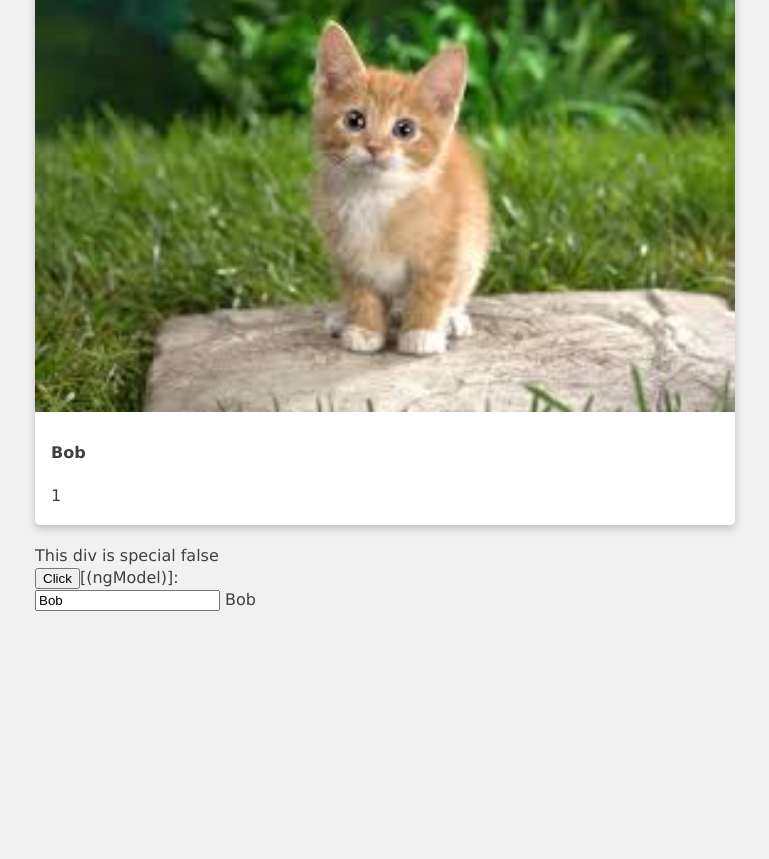
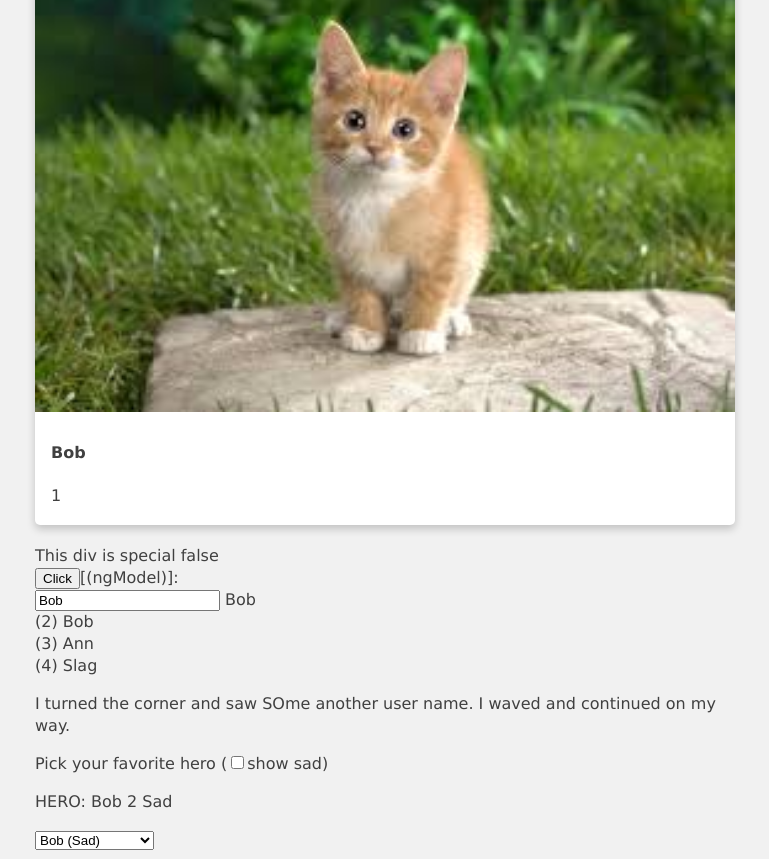
Before and after one commit to sedukhsergey/angular-todo-heroes, an Angular app: page /reusable-template in a window 1280 px wide. Shown: the part 248-1107 px from the top of the page, without its empty margins (255-1024 px from the left). Before the commit the page ends 867 px from the top, so only its background shows below. Built offline with nearby package versions, Linux system fonts and the light colour scheme; what angular-in-memory-web-api would draw is missing.

Commit message:
add form

```diff
--- a/src/app/app-routing.module.ts
+++ b/src/app/app-routing.module.ts
@@ -13,6 +13,7 @@ import {TodosServerFetchingComponent} from './pages/todos-server-fetching/todos-
 import {ModalComponent} from './pages/modal/modal.component';
 import {InputFormComponent} from './pages/input-form/input-form.component';
 import {ReusableTemplateComponent} from './pages/reusable-template/reusable-template.component';
+import {SwitchCaseComponent} from "./pages/switch-case/switch-case.component";
 
 const routes: Routes = [
   { path: '', redirectTo: '/dashboard', pathMatch: 'full' },
@@ -29,6 +30,7 @@ const routes: Routes = [
   { path: 'modal', component: ModalComponent},
   { path: 'input-form', component: InputFormComponent},
   { path: 'reusable-template', component: ReusableTemplateComponent},
+  { path: 'switch-case', component: SwitchCaseComponent},
 ];
 
 @NgModule({
--- a/src/app/modules/header/header.component.html
+++ b/src/app/modules/header/header.component.html
@@ -14,5 +14,6 @@
 		<a routerLink="/modal">Modal</a>
 		<a routerLink="/input-form">Input Form</a>
 		<a routerLink="/reusable-template">Reusable Template</a>
+		<a routerLink="/switch-case">Switch Case</a>
 	</nav>
 </header>
--- a/src/app/pages/reusable-template/reusable-template.component.html
+++ b/src/app/pages/reusable-template/reusable-template.component.html
@@ -15,4 +15,30 @@
 		<input [ngModel]="currentItem.name"  (ngModelChange)="setUppercaseName($event)" name='name' id="example-ngModel">
 		{{currentItem.name}}
 	</form>
+	<div *ngFor="let item of users; trackBy: trackByItems">
+		({{item.id}}) {{item.name}}
+	</div>
+
+	<p>
+		I turned the corner
+		<ng-container *ngIf="anotherUser">
+			and saw {{anotherUser.name}}. I waved
+		</ng-container>
+		and continued on my way.
+	</p>
+
+	<div>
+		Pick your favorite hero
+		(<label><input type="checkbox" [checked]="showSad" (change)="showSad = !showSad">show sad</label>)
+	</div>
+	<p *ngIf="hero" >HERO: {{hero.name}} {{hero.id}} {{hero.emotion}}</p>
+	<select [(ngModel)]="hero">
+		<option [ngValue]="emptyHero">{{emptyHero.name}}</option>
+		<ng-container *ngFor="let h of heroes">
+			<ng-container *ngIf="showSad || h.emotion !== 'sad'">
+				<option [ngValue]="h">{{h.name}} ({{h.emotion}})</option>
+			</ng-container>
+		</ng-container>
+	</select>
+
 </div>
--- a/src/app/pages/reusable-template/reusable-template.component.ts
+++ b/src/app/pages/reusable-template/reusable-template.component.ts
@@ -1,7 +1,40 @@
 import {Component, OnInit, ViewChild} from '@angular/core';
 import { data } from './data';
 import {NgForm} from '@angular/forms';
-import {Template} from '@angular/compiler/src/render3/r3_ast';
+interface Item {
+  id: number;
+  name: string;
+}
+
+interface Hero {
+  name: string;
+  id: number;
+  emotion: string;
+}
+
+const heroes: Hero[] = [{
+  id: 2,
+  name: 'Bob',
+  emotion: 'Sad'
+},
+  {
+    id: 3,
+    name: 'Ann',
+    emotion: 'happy'
+  },
+  {
+    id: 4,
+    name: 'Slag',
+    emotion: 'confused'
+  },
+  {
+    id: 5,
+    name: 'Mary',
+    emotion: 'confused'
+  }
+]
+
+
 @Component({
   selector: 'app-reusable-template',
   templateUrl: './reusable-template.component.html',
@@ -9,6 +42,25 @@ import {Template} from '@angular/compiler/src/render3/r3_ast';
 })
 export class ReusableTemplateComponent implements OnInit {
   @ViewChild('form') form: NgForm;
+  users = [
+    {
+      id: 2,
+      name: 'Bob'
+    },
+    {
+    id: 3,
+    name: 'Ann'
+    },
+    {
+      id: 4,
+      name: 'Slag'
+    }
+  ];
+  showSad = false;
+  hero: Hero | null = null;
+  heroes = heroes;
+  anotherUser = {name: 'SOme another user name'}
+  emptyHero = {name: 'None', emotion: 'Some None', id: 100};
   usersList = data;
   isClicked = false;
   currentItem = {
@@ -17,7 +69,13 @@ export class ReusableTemplateComponent implements OnInit {
   constructor() { }
 
   ngOnInit(): void {
+    this.hero = this.heroes[0]
   }
+
+  trackByItems(index: number, item: Item): number {
+    return item.id;
+  }
+
   onSubmit(form: NgForm) {
     console.log('form',form)
   }
--- /dev/null
+++ b/src/app/pages/switch-case/switch-case.component.html
@@ -0,0 +1 @@
+<p>switch-case works!</p>
--- /dev/null
+++ b/src/app/pages/switch-case/switch-case.component.ts
@@ -0,0 +1,15 @@
+import { Component, OnInit } from '@angular/core';
+
+@Component({
+  selector: 'app-switch-case',
+  templateUrl: './switch-case.component.html',
+  styleUrls: ['./switch-case.component.css']
+})
+export class SwitchCaseComponent implements OnInit {
+
+  constructor() { }
+
+  ngOnInit(): void {
+  }
+
+}
```
Also changed, not shown: src/app/pages/switch-case/switch-case.module.ts (added, +13 -0 lines), src/app/pages/switch-case/switch-case.component.css (added), 2 other files (tests, documents, lock files or other folders).
